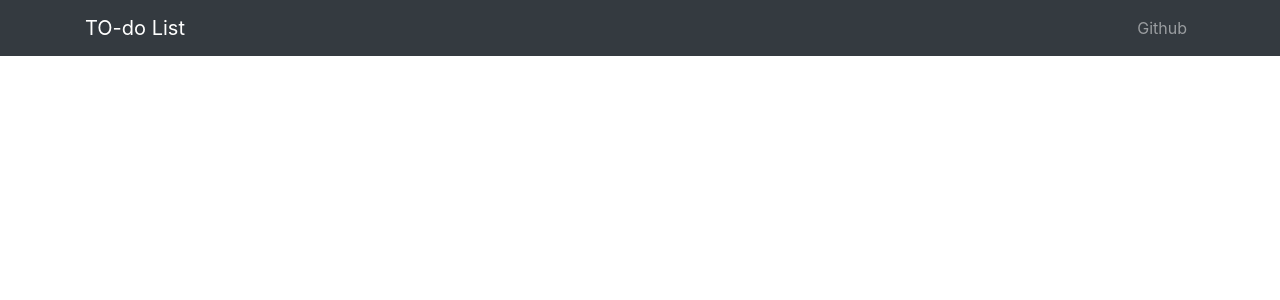
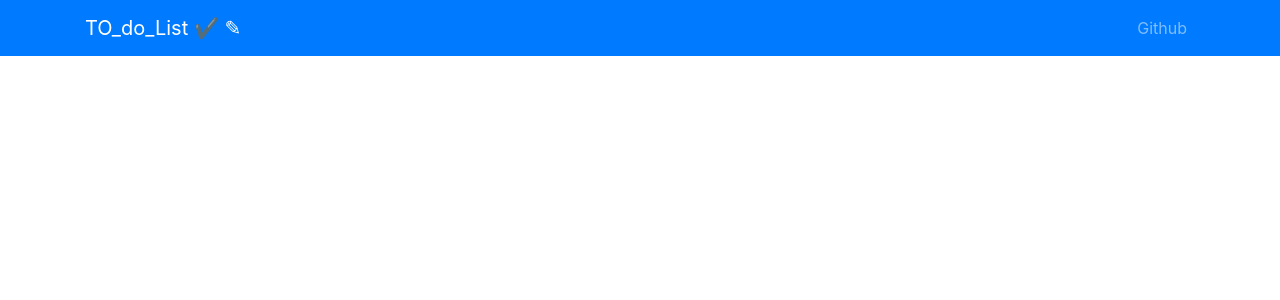
Before and after one commit to GaneshSrambikal/To_do-list, a React (Create React App) app in the folder client/: page / in a window 1280 px wide. Shown: the top 300 px of the page. Built offline with nearby package versions, Linux system fonts and the light colour scheme; the HTML template or start-up script is replaced by a standard one.

Commit message:
part3 done

```diff
--- a/client/src/components/AppNavbar.js
+++ b/client/src/components/AppNavbar.js
@@ -24,9 +24,9 @@ class AppNavbar extends Component {
     render() {
         return (
             <div>
-                <Navbar color="dark" dark expand="sm" className="mb-5">
+                <Navbar expand="sm" className="navbar navbar-dark bg-primary mb-5">
                     <Container>
-                        <NavbarBrand href="/">TO-do List</NavbarBrand>
+                        <NavbarBrand href="/">TO_do_List <span role="img">✔ ✎</span></NavbarBrand>
                         <NavbarToggler onClick={this.toogle} />
                         <Collapse isOpen={this.state.isOpen} navbar>
                             <Nav className="ml-auto " navbar>
```
